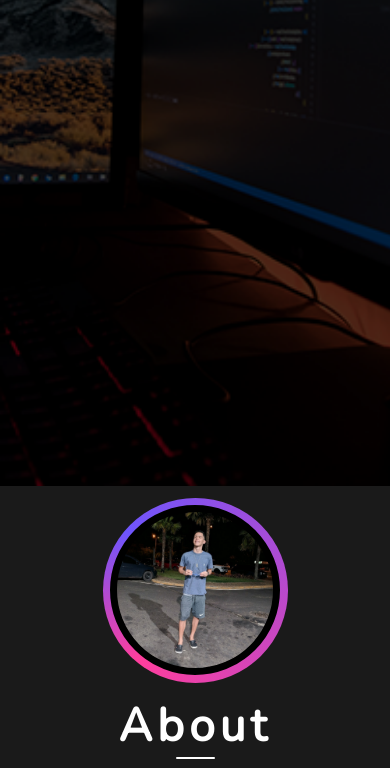
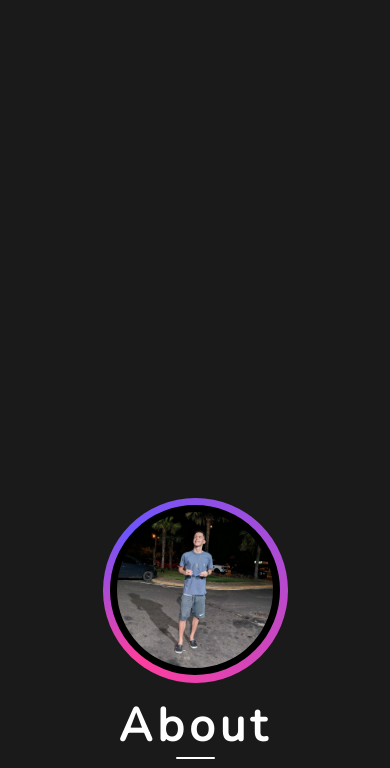
Before and after one commit to rikelmyso7/portfolio_web, a plain HTML site: page index.html in a window 390 px wide. Shown: the part 358-1126 px from the top of the page. Drawn offline with nearby package versions, Linux system fonts and the light colour scheme.

Commit message:
Update menu.css
remove bg

```diff
--- a/CSS/menu.css
+++ b/CSS/menu.css
@@ -210,9 +210,8 @@ nav {
 
   @media screen and (max-width: 480px) {
     header {
-      background-image: url(../assets/bgFor320.png);
+      background: #1a1a1a;
       height: 100vh;
-      background-size: cover;
     }
 
     .logo {
```
